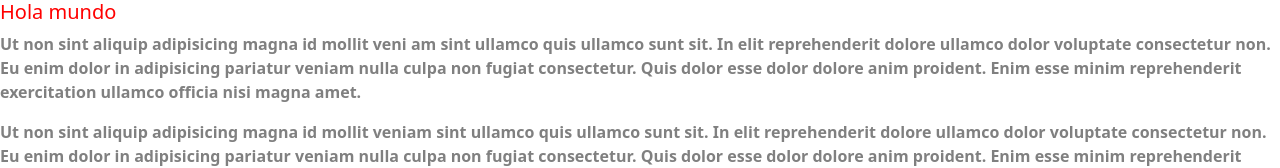
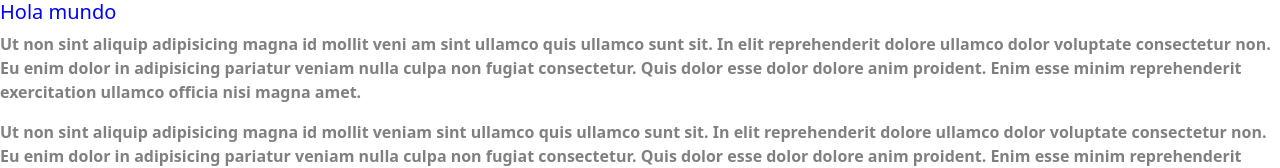
Before and after one commit to RQI2019/crehana-git, an Angular app: page / in a window 1280 px wide. Shown: the top 168 px of the page. Built offline with nearby package versions, Linux system fonts and the light colour scheme.

Commit message:
h1 color azul

```diff
--- a/src/app/app.component.scss
+++ b/src/app/app.component.scss
@@ -0,0 +1,4 @@
+h1
+{
+    color: blue;
+}
```
